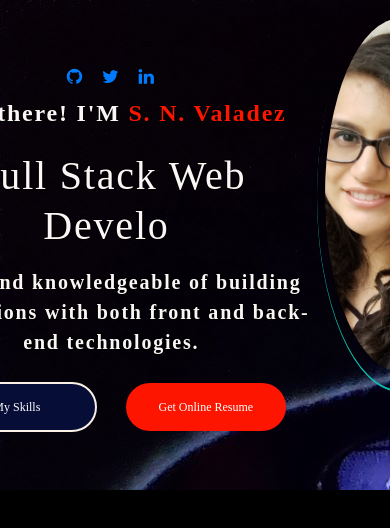
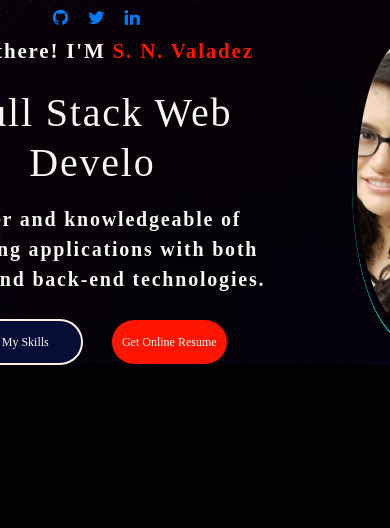
Before and after one commit to SNValadez/snvaladez.dev, a React (Create React App) app: page / in a window 390 px wide. Shown: the top 528 px of the page. Built offline with nearby package versions, Linux system fonts and the light colour scheme; a web font is replaced by a local one.

Commit message:
mobile responsiveness 1

```diff
--- a/src/components/Header/style.css
+++ b/src/components/Header/style.css
@@ -120,4 +120,53 @@ header {
 
 .highlighted-text{
     color: #fd1500;
+
+
 }
+
+
+
+@media screen and (max-width: 910px) {
+
+    .header-picture{
+
+
+        width: 318px;
+        margin: 0 0 0 5px;
+        height: 318px;
+
+    }
+
+
+
+}
+
+
+
+@media screen and (max-width: 1110px){
+
+    .header-details-role .primary-text{
+        font-size: 13px;
+    }
+
+
+    .header-picture{
+        margin: 0 0 0 79px;
+    }
+
+    .header-details-name{
+        font-size: 21px;
+    }
+
+
+    .header-options .btn{
+        z-index: 710;
+        width: 115px;
+        padding: 12px 0;
+
+    }
+}
+
+@media  and max width {
+
+}
```
